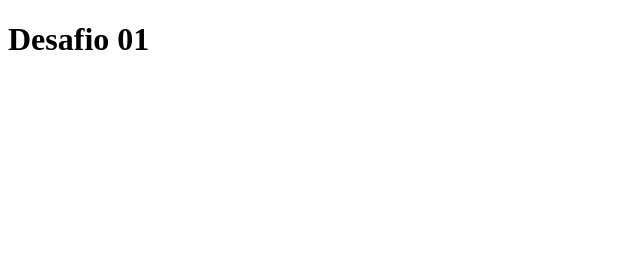
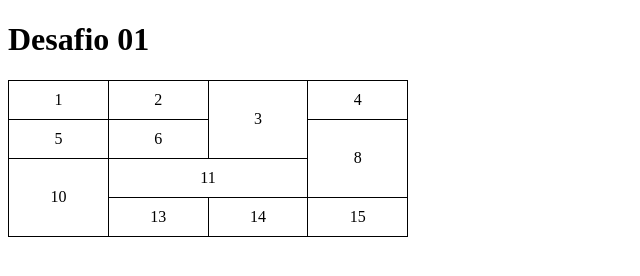
Before and after one commit to Edson-sales29/html-e-css, a plain HTML site: page desafios/desafios tabelas/tabela01.html in a window 1280 px wide. Shown: the whole page, without its empty margins (0-640 px from the left). Drawn offline with Linux system fonts and the light colour scheme.

Commit message:
desafio01

```diff
--- a/desafios/desafios tabelas/tabela01.html
+++ b/desafios/desafios tabelas/tabela01.html
@@ -4,11 +4,49 @@
     <meta charset="UTF-8">
     <meta name="viewport" content="width=device-width, initial-scale=1.0">
     <title>tabela</title>
+    <style>
+        body{
+            font-family: 'Times New Roman', Times, serif;
+        }
+        table{
+          border-collapse: collapse;
+          width: 400px;
+        }
+        td{
+            border: 1px solid black;
+            text-align: center;
+            padding: 10px;
+        }
+
+    </style>
 </head>
 <body>
     <h1>Desafio 01</h1>
     <table>
+        <tr>
+            <td>1</td>
+            <td>2</td>
+            <td rowspan="2">3</td>
+            <td>4</td>
 
+        </tr>
+        <tr>
+            <td>5</td>
+            <td>6</td>
+
+            <td rowspan="2">8</td>
+        </tr>
+        <tr>
+
+            <td rowspan="2">10</td>
+            <td colspan="2">11</td>
+
+        </tr>
+        <tr>
+            <td>13</td>
+            <td>14</td>
+            <td>15</td>
+        </tr>
     </table>
 </body>
 </html>
```
